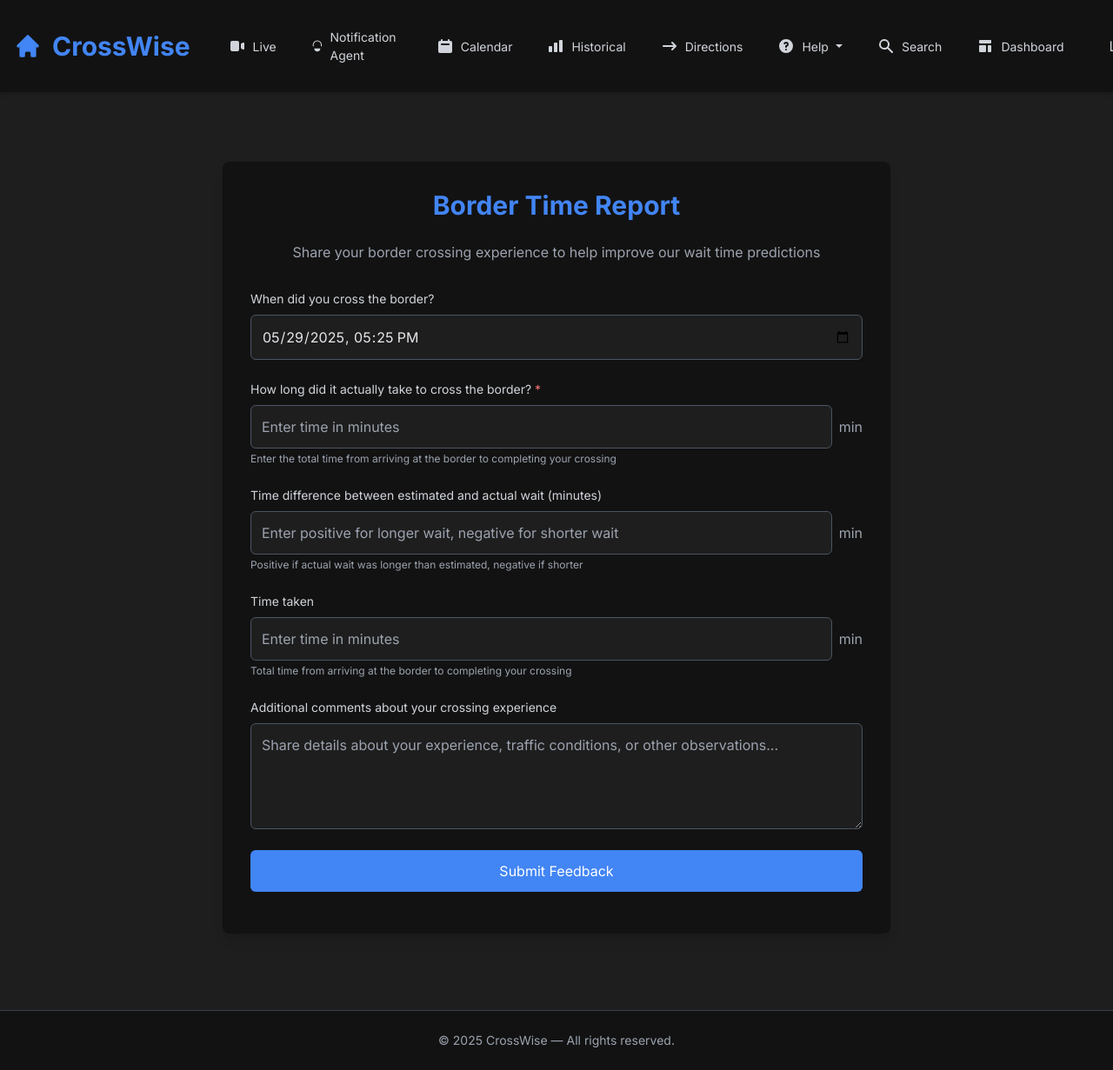
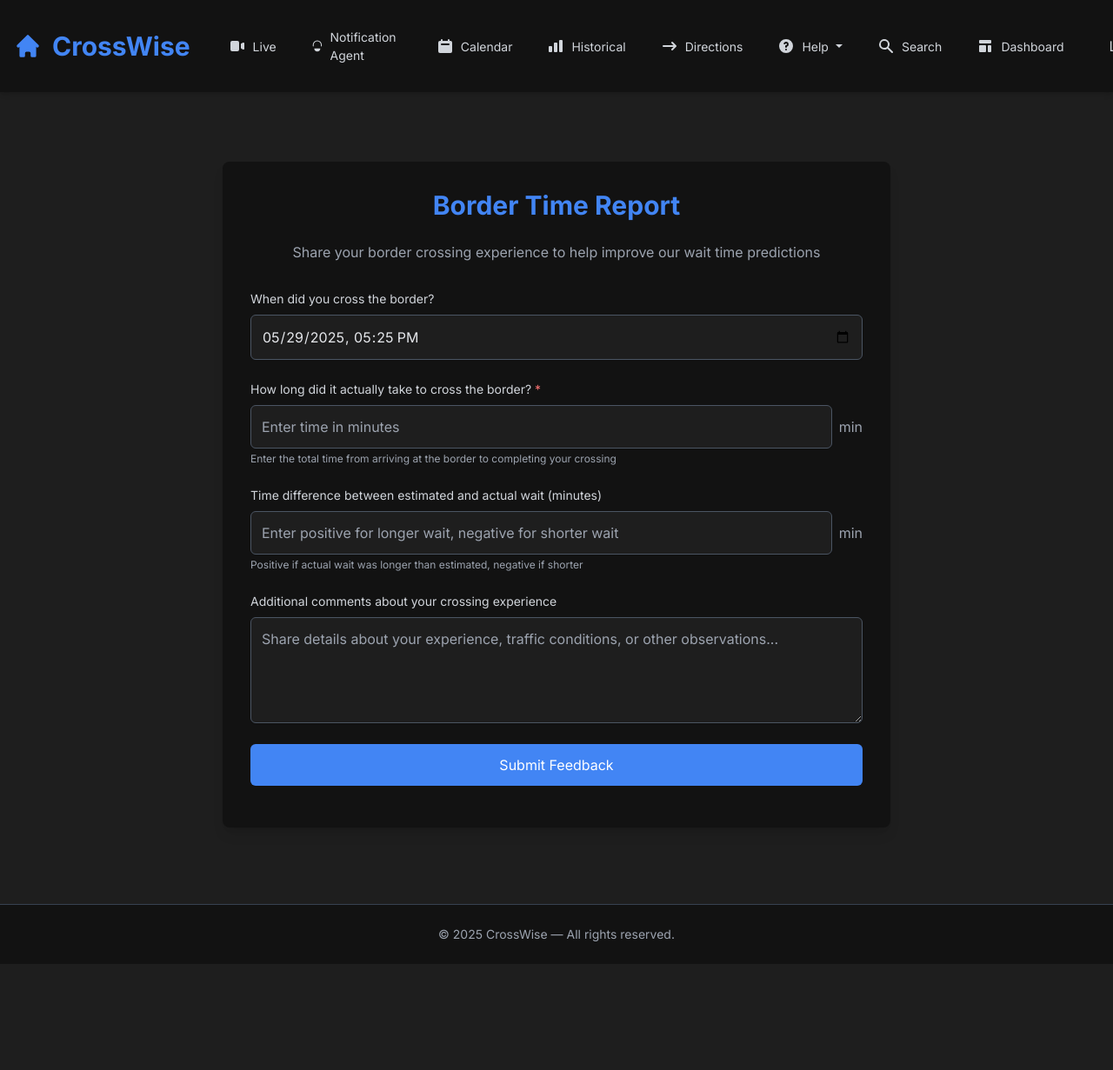
Before and after one commit to illuminati1618/CrossWise, a Jekyll site: the page built from navigation/crowdsourcing.html, in a window 1280 px wide. Shown: the whole page at 87% size. Built offline with Jekyll 4.4.1, drawn with Linux system fonts in a browser that asks for light colours; nearby versions of some CDN libraries; after the commit the page ends 1109 px from its top, so only the background shows below that.

Commit message:
fixing crowdsourcing form

```diff
--- a/navigation/crowdsourcing.html
+++ b/navigation/crowdsourcing.html
@@ -61,25 +61,6 @@
     </div>
 
     <div>
-      <label for="time_taken" class="block text-sm font-medium text-gray-300 mb-2">
-        Time taken
-      </label>
-      <div class="flex items-center">
-        <input
-          type="number"
-          id="time_taken"
-          name="time_taken"
-          required
-          min="0"
-          placeholder="Enter time in minutes"
-          class="w-full p-3 bg-darker border border-gray-600 rounded-md shadow-sm focus:outline-none focus:ring-2 focus:ring-accent text-gray-200"
-        />
-        <span class="ml-2 text-gray-400">min</span>
-      </div>
-      <p class="mt-1 text-xs text-gray-400">Total time from arriving at the border to completing your crossing</p>
-    </div>
-
-    <div>
       <label for="user_message" class="block text-sm font-medium text-gray-300 mb-2">
         Additional comments about your crossing experience
       </label>
@@ -103,7 +84,7 @@
   </form>
 
   <!-- Feedback message containers -->
-  <div id="successMessage" class="mt-6 p-4 bg-green-900 bg-opacity-20 border border-green-600 rounded-md text-green-400 hidden">
+  <div id="successMessage" class="mt-6 p-4 bg-green-900 bg-opacity-20 border border-red-600 rounded-md text-green-400 hidden">
     <div class="flex items-start">
       <svg class="w-5 h-5 mr-2 mt-0.5" fill="none" stroke="currentColor" viewBox="0 0 24 24">
         <path stroke-linecap="round" stroke-linejoin="round" stroke-width="2" d="M5 13l4 4L19 7"></path>
@@ -150,19 +131,19 @@
 
     // Get form data
     const timeCross = document.getElementById('time_cross').value;
+    const actualWaitTime = parseFloat(document.getElementById('actual_wait_time').value);
     const timeDiff = parseFloat(document.getElementById('time_diff').value);
-    const timeTaken = parseFloat(document.getElementById('time_taken').value);
     const userMessage = document.getElementById('user_message').value;
 
     // Validate data
-    if (!timeCross || isNaN(timeDiff) || isNaN(timeTaken)) {
+    if (!timeCross || isNaN(actualWaitTime) || isNaN(timeDiff)) {
       errorDetails.textContent = "Please fill out all required fields correctly.";
       errorMessage.classList.remove('hidden');
       return;
     }
 
-    if (timeTaken < 0) {
-      errorDetails.textContent = "Time taken cannot be negative.";
+    if (actualWaitTime < 0) {
+      errorDetails.textContent = "Actual wait time cannot be negative.";
       errorMessage.classList.remove('hidden');
       return;
     }
```
Also changed, not shown: other parts of navigation/crowdsourcing.html (+1 -1 lines).
